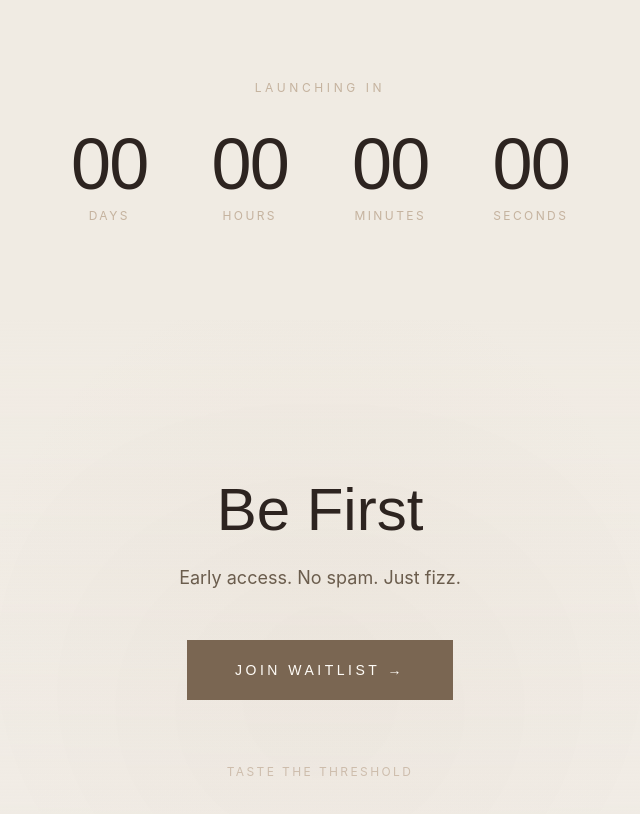
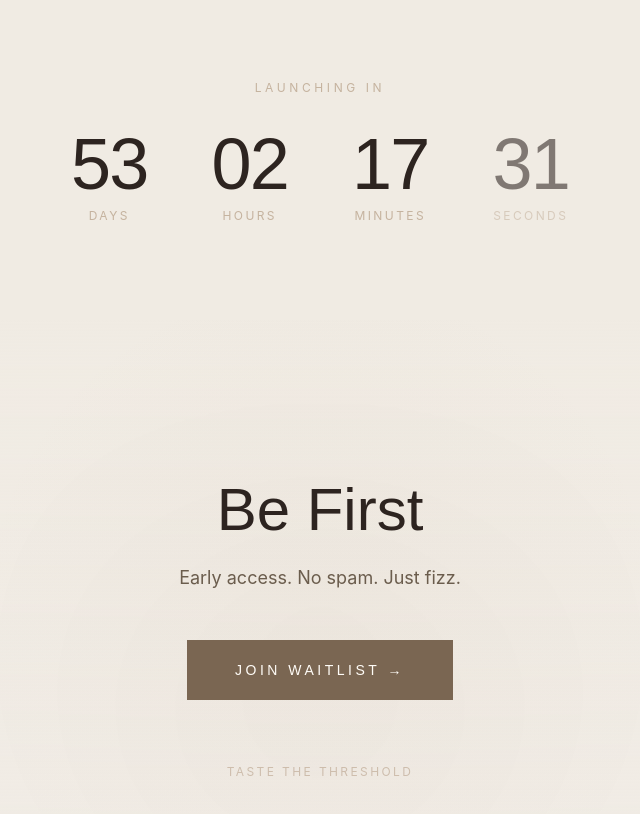
Before and after one commit to Harshk031/freshozz-website, a Next.js app: page / in a window 1280 px wide. Shown: the part 1840-2654 px from the top of the page, without its empty margins (320-960 px from the left). Built offline with nearby package versions, Linux system fonts and the light colour scheme.

Commit message:
Fix: Set countdown to Jan 15, 2026 (future date)

```diff
--- a/components/CountdownTimer.tsx
+++ b/components/CountdownTimer.tsx
@@ -13,8 +13,8 @@ export default function CountdownTimer() {
   useEffect(() => {
     setMounted(true);
 
-    // FIXED launch date - January 15, 2025
-    const launchDate = new Date('2025-01-15T00:00:00').getTime();
+    // FIXED launch date - January 15, 2026
+    const launchDate = new Date('2026-01-15T00:00:00').getTime();
 
     const updateTimer = () => {
       const now = new Date().getTime();
```
